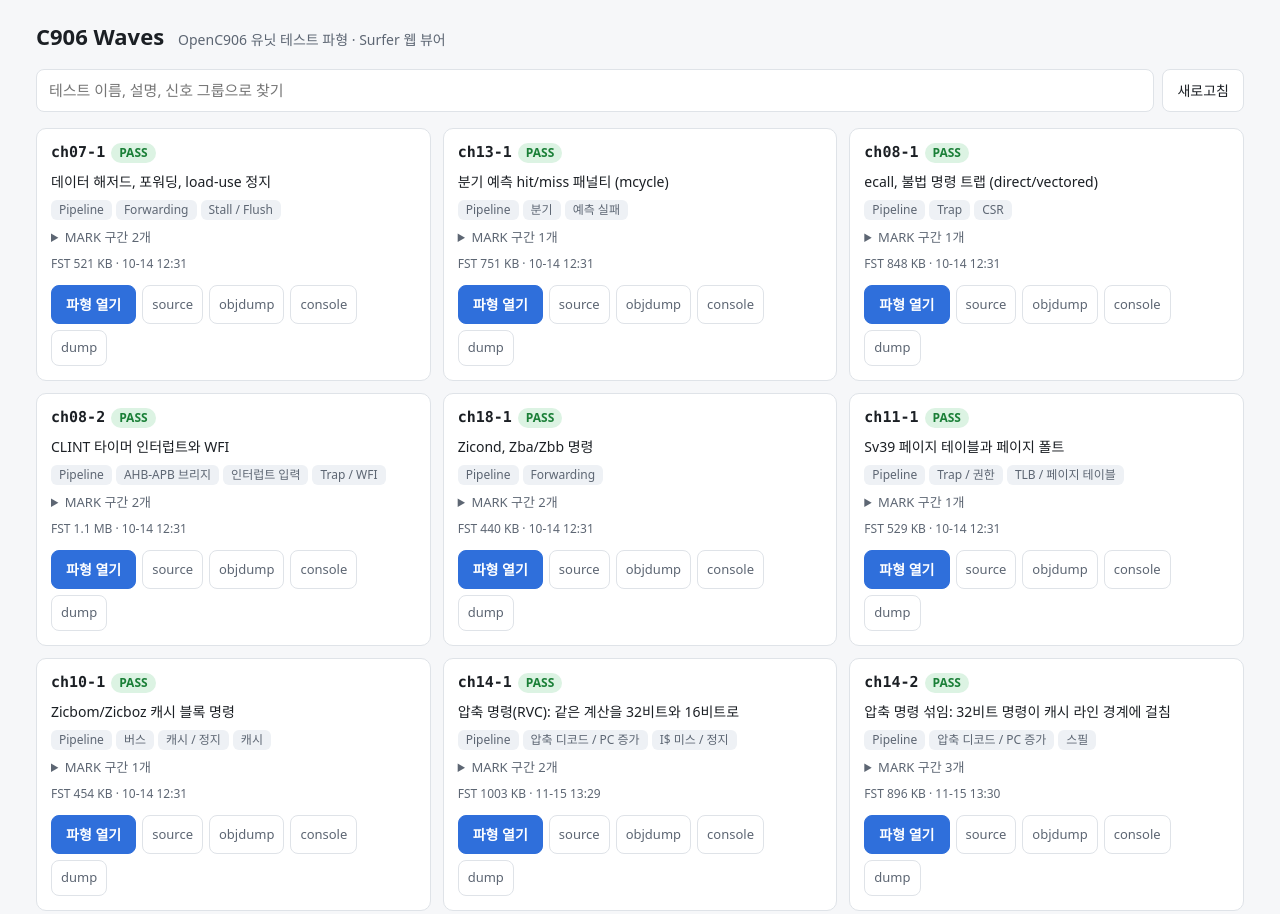
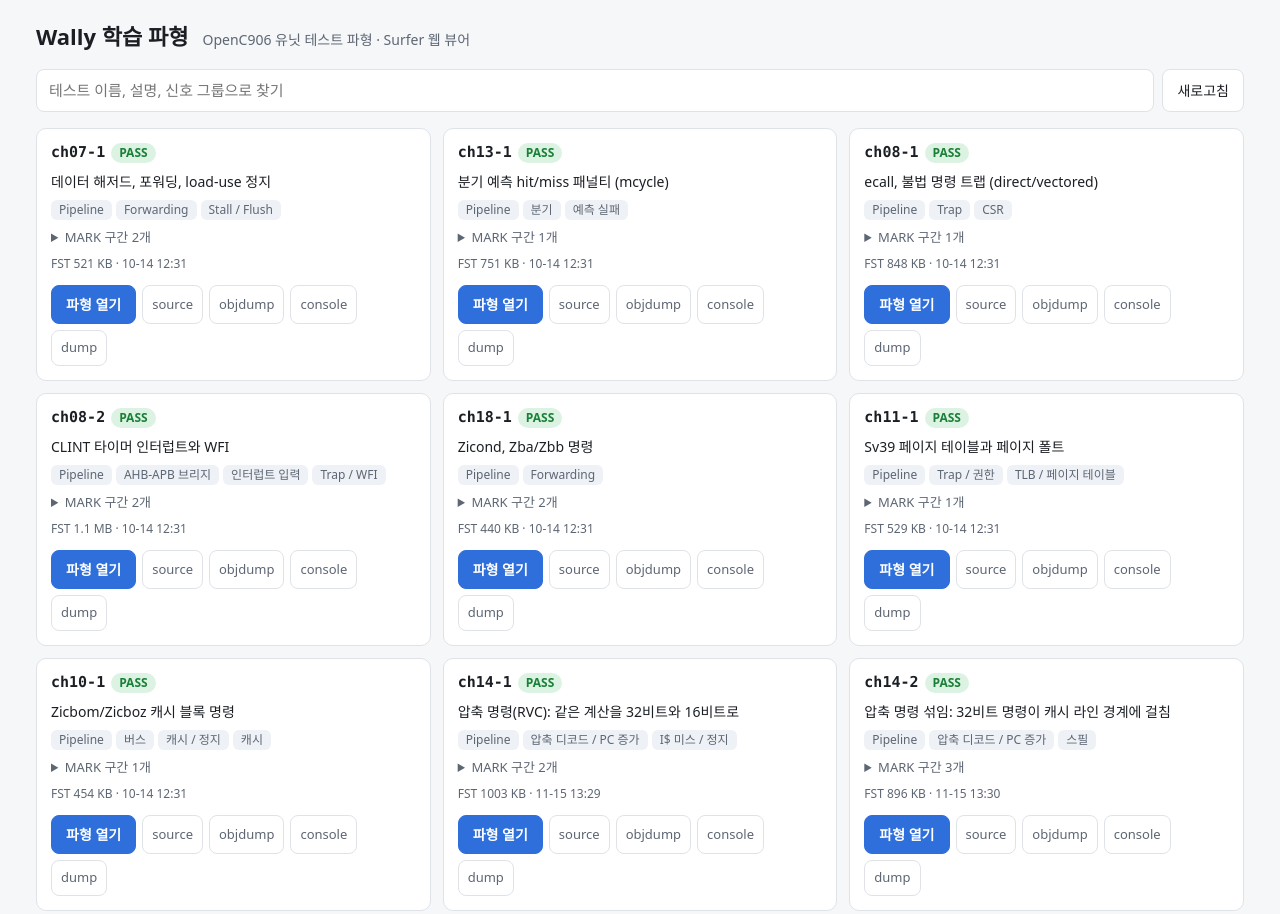
Before and after one commit to hyukyeon/wally-waves, a plain HTML site: page index.html in a window 1280 px wide. Shown: the top 914 px of the page. Drawn offline with Linux system fonts and the light colour scheme.

Commit message:
파형 사이트 제목 변경: "Wally 학습 파형"
- 브라우저 탭 제목(<title>)과 페이지 머리글(<h1>)을 같은 이름으로 맞춤
- 머리글에 남아 있던 OpenC906 원본 문구("C906 Waves") 제거

Co-Authored-By: Claude Haiku 5.5 <noreply@anthropic.com>

```diff
--- a/index.html
+++ b/index.html
@@ -5,7 +5,7 @@
 <meta name="viewport" content="width=device-width, initial-scale=1">
 <meta name="wave-mode" content="static">
 <meta name="wave-repo" content="https://github.com/openhwgroup/cvw">
-<title>Wally Waves</title>
+<title>Wally 학습 파형</title>
 <style>
   :root {
     --bg: #f6f7f9; --card: #ffffff; --text: #1b1f24; --muted: #5d6673; --line: #dfe3e8;
@@ -78,7 +78,7 @@
 <body>
 <main>
   <header>
-    <h1>C906 Waves</h1>
+    <h1>Wally 학습 파형</h1>
     <span class="sub">OpenC906 유닛 테스트 파형 · Surfer 웹 뷰어</span>
   </header>
 
```
Also changed, not shown: 1 other file.
